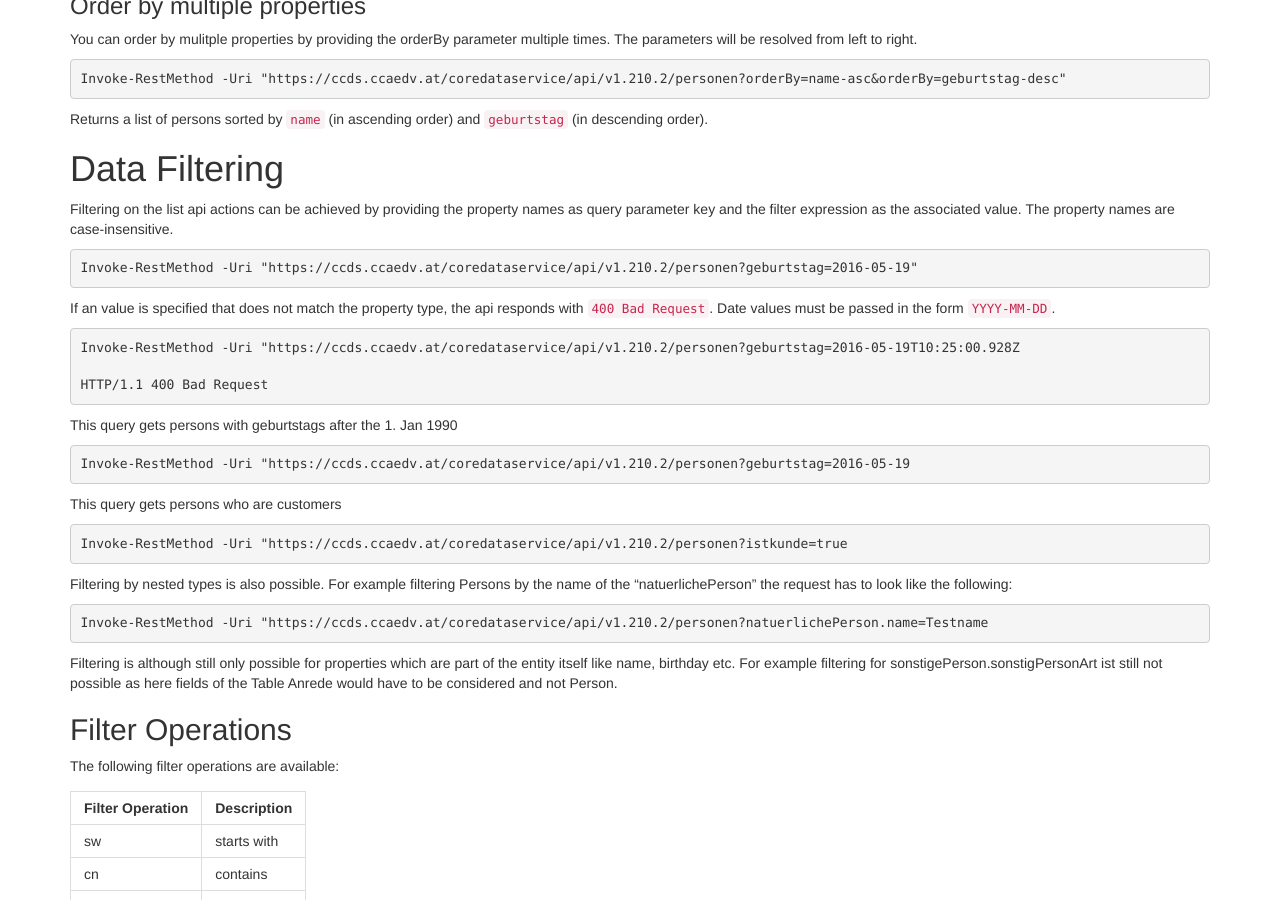
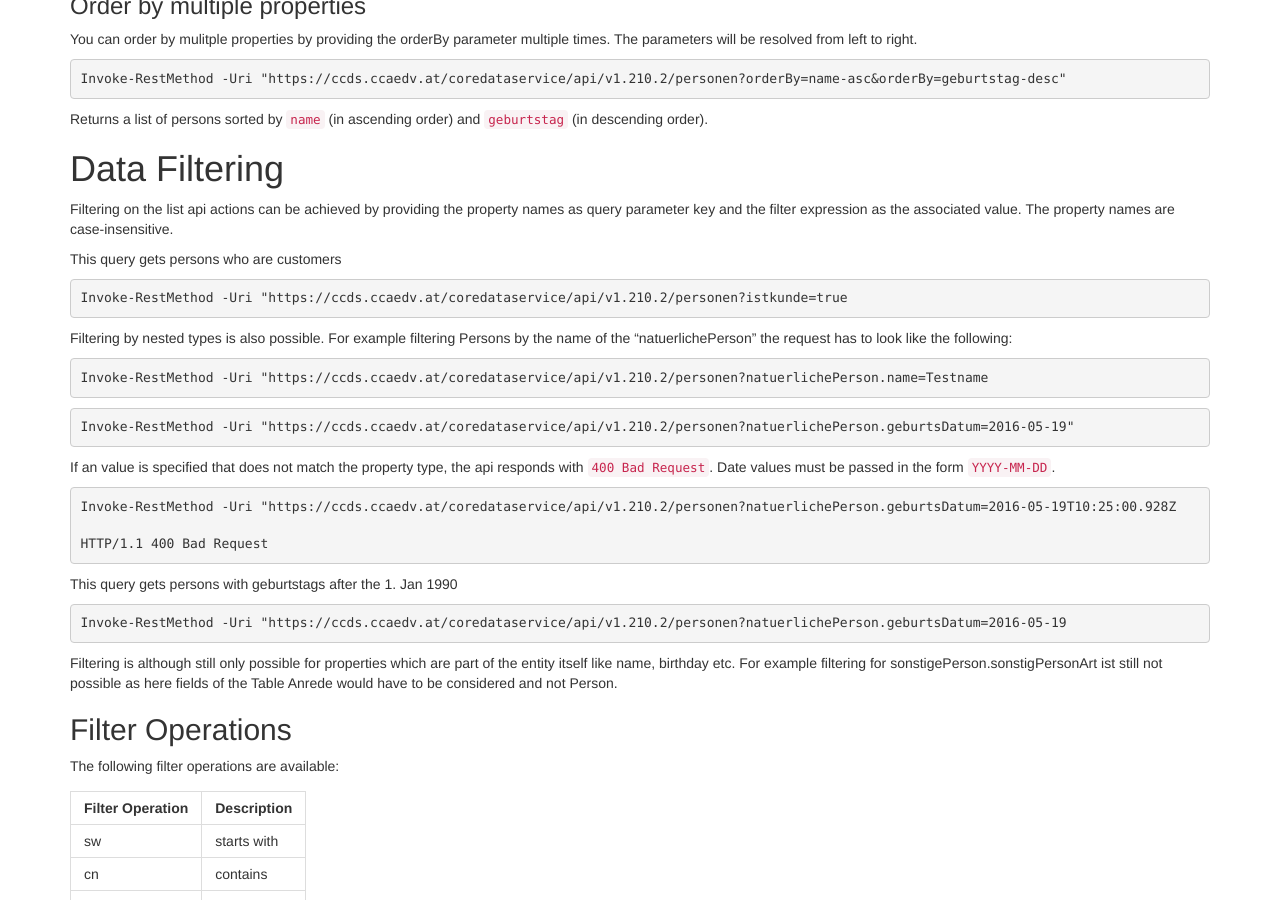
Before and after one commit to togethercca/togethercca.github.io, a Jekyll site: the page built from _pages/ccaCoreDataserviceApi.md, in a window 1280 px wide and 900 px high, scrolled down 5888 px. Built offline with Jekyll 4.4.1, drawn with Linux system fonts in a browser that asks for light colours; part of the change alters nothing that is shown.

Commit message:
Update ccaCoreDataserviceApi.md
fix data filtering example for sub-properties

````diff
--- a/_pages/ccaCoreDataserviceApi.md
+++ b/_pages/ccaCoreDataserviceApi.md
@@ -277,15 +277,28 @@ Data Filtering
 
 Filtering on the list api actions can be achieved by providing the property names as query parameter key and the filter expression as the associated value. The property names are case-insensitive.
 
+This query gets persons who are customers
+
 ```powershell
-Invoke-RestMethod -Uri "https://ccds.ccaedv.at/coredataservice/api/v1.210.2/personen?geburtstag=2016-05-19"
+Invoke-RestMethod -Uri "https://ccds.ccaedv.at/coredataservice/api/v1.210.2/personen?istkunde=true
+```
+
+
+Filtering by nested types is also possible. For example filtering Persons by the name of the "natuerlichePerson" the request has to look like the following:
+
+```powershell
+Invoke-RestMethod -Uri "https://ccds.ccaedv.at/coredataservice/api/v1.210.2/personen?natuerlichePerson.name=Testname
+```
+
+```powershell
+Invoke-RestMethod -Uri "https://ccds.ccaedv.at/coredataservice/api/v1.210.2/personen?natuerlichePerson.geburtsDatum=2016-05-19"
 ```
 
 If an value is specified that does not match the property type, the api responds with `400 Bad Request`.
 Date values must be passed in the form `YYYY-MM-DD`.
 
 ```powershell
-Invoke-RestMethod -Uri "https://ccds.ccaedv.at/coredataservice/api/v1.210.2/personen?geburtstag=2016-05-19T10:25:00.928Z
+Invoke-RestMethod -Uri "https://ccds.ccaedv.at/coredataservice/api/v1.210.2/personen?natuerlichePerson.geburtsDatum=2016-05-19T10:25:00.928Z
 
 HTTP/1.1 400 Bad Request
 ```
@@ -293,20 +306,9 @@ HTTP/1.1 400 Bad Request
 This query gets persons with geburtstags after the 1. Jan 1990
 
 ```powershell
-Invoke-RestMethod -Uri "https://ccds.ccaedv.at/coredataservice/api/v1.210.2/personen?geburtstag=2016-05-19
+Invoke-RestMethod -Uri "https://ccds.ccaedv.at/coredataservice/api/v1.210.2/personen?natuerlichePerson.geburtsDatum=2016-05-19
 ```
 
-This query gets persons who are customers
-
-```powershell
-Invoke-RestMethod -Uri "https://ccds.ccaedv.at/coredataservice/api/v1.210.2/personen?istkunde=true
-```
-
-Filtering by nested types is also possible. For example filtering Persons by the name of the "natuerlichePerson" the request has to look like the following:
-
-```powershell
-Invoke-RestMethod -Uri "https://ccds.ccaedv.at/coredataservice/api/v1.210.2/personen?natuerlichePerson.name=Testname
-```
 
 Filtering is although still only possible for properties which are part of the entity itself like name, birthday etc. For example filtering for sonstigePerson.sonstigPersonArt ist still not possible as here fields of the Table Anrede would have to be considered and not Person.
 
````
